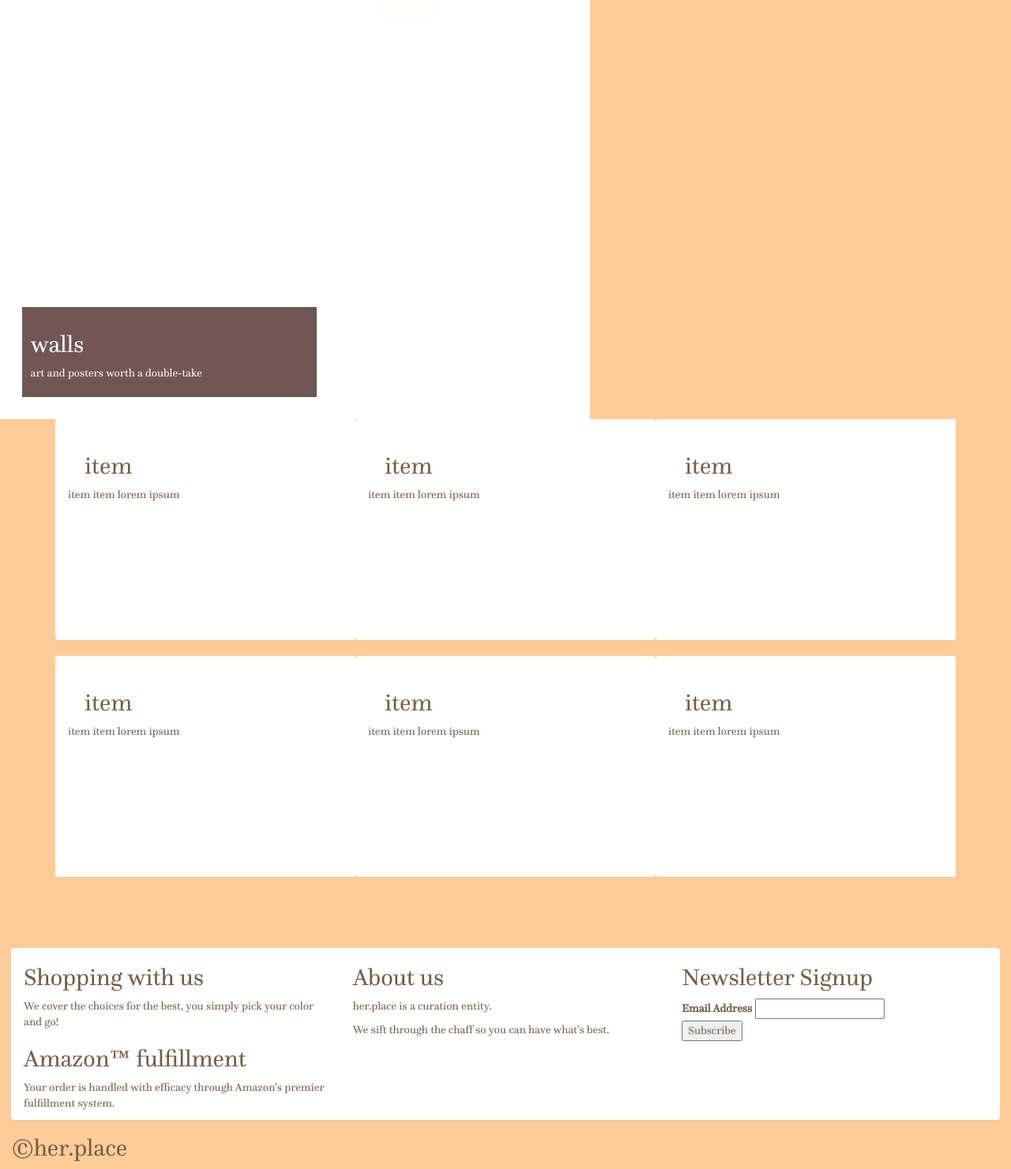
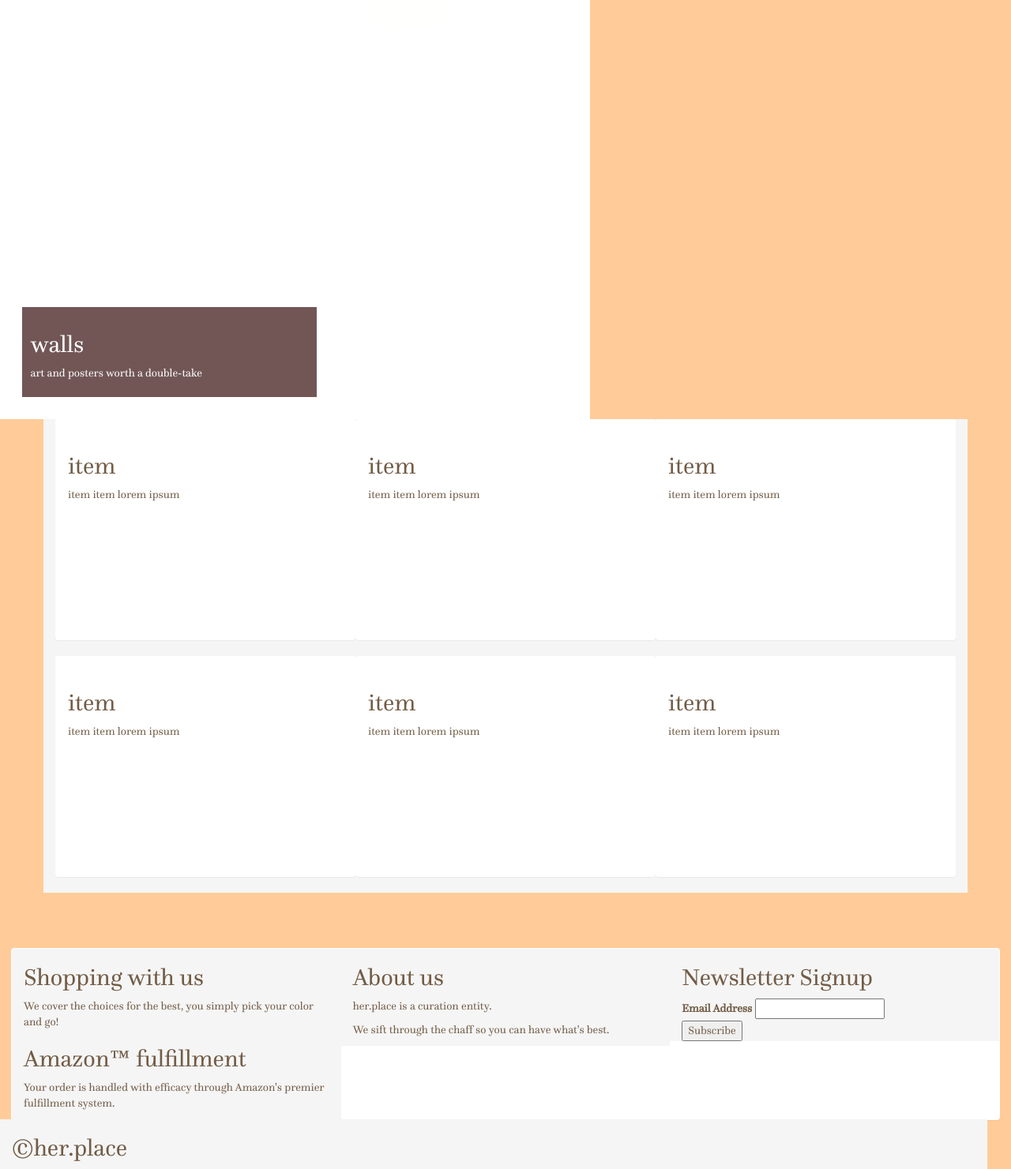
Before and after one commit to nickolasnikolic/pleasant, a PHP site: page /app/index-template.php in a window 1280 px wide. Shown: the part 1423-2904 px from the top of the page at 79% size. Run offline with PHP 8.4, Linux system fonts and the light colour scheme; some libraries are stand-ins or nearby versions.

Commit message:
image placeholders

```diff
--- a/app/css/main.css
+++ b/app/css/main.css
@@ -1,6 +1,5 @@
 html, body{
     font-family: 'questaregular';
-    z-index: 0;
 }
 
 header .logo{
@@ -117,9 +116,14 @@ a:visited{
 }
 
 .small-img{
-    max-width: 7em;
+    max-width: 12em;
     max-height: 20em;
-    margin: 0.75em;
+    margin: 0.75em auto;
+    clear: both;
+}
+
+section{
+    background-color: whitesmoke;
 }
 
 article{
```
Also changed, not shown: app/templates/home.html (+6 -25 lines).
